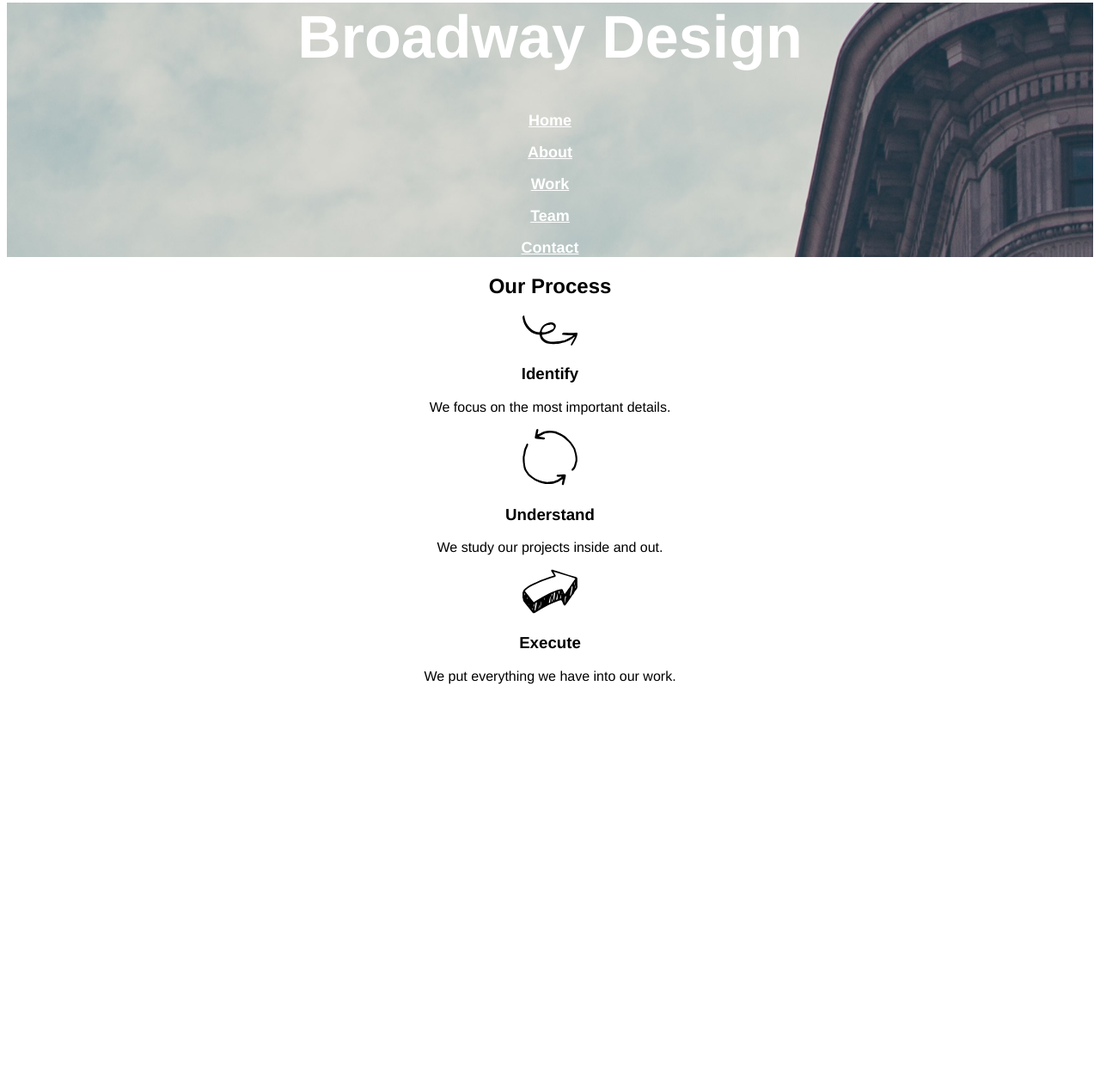
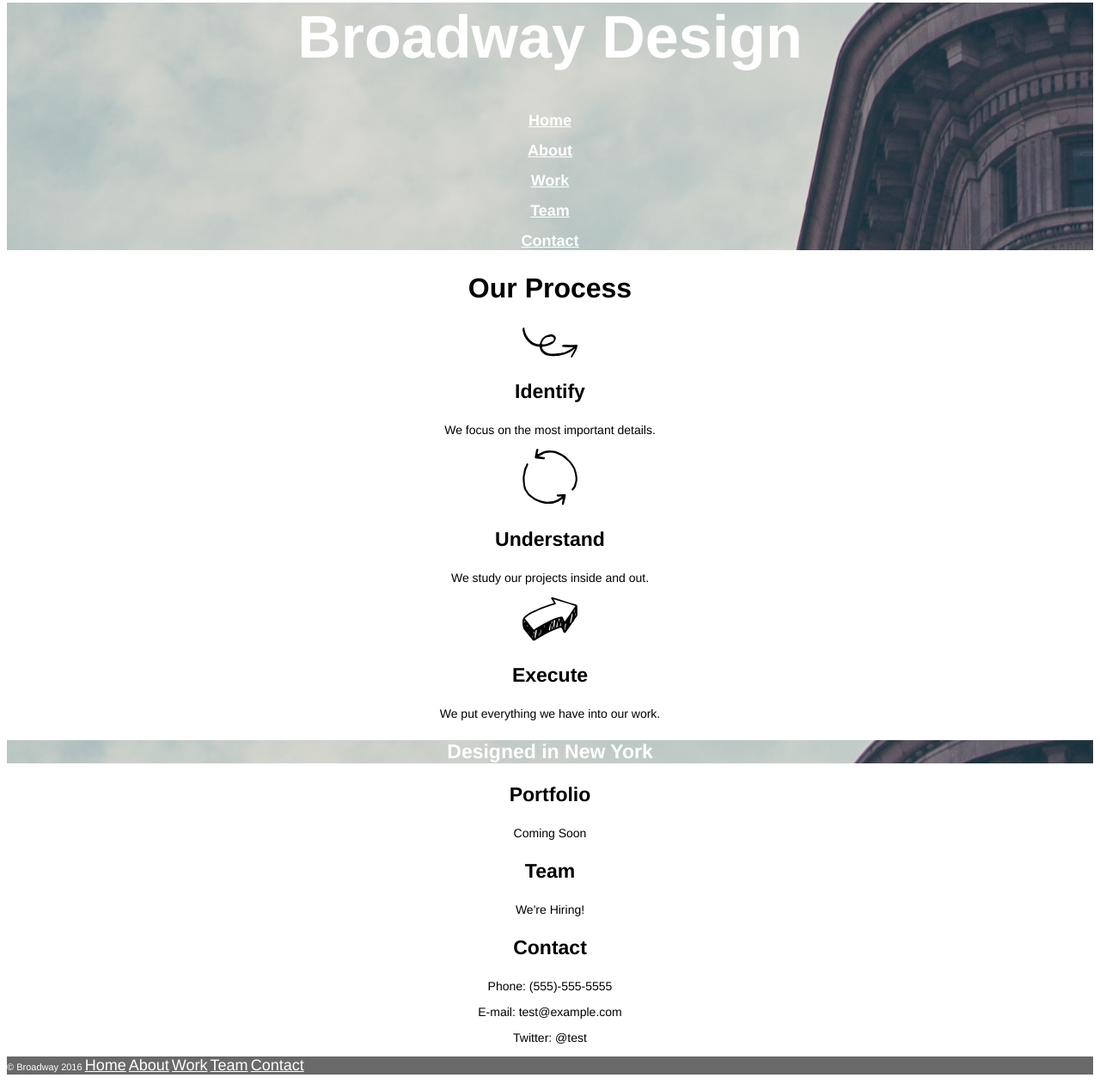
Before and after one commit to GeremySurigao/broadway, a plain HTML site: page index.html in a window 1280 px wide. Shown: the part 44-1305 px from the top of the page at 86% size. Before the commit the page ends 856 px from the top, so only its background shows below. Drawn offline with Linux system fonts and the light colour scheme.

Commit message:
Added footer, final page content and corrected links

```diff
--- a/index.html
+++ b/index.html
@@ -9,19 +9,19 @@
   <body>
 
     <!-- Navigation -->
-    <div class="navbar">
+    <div id="home">
       <h1>Broadway Design</h1>
       <nav>
-        <p><a href="#">Home</a></p>
-        <p><a href="#">About</a></p>
-        <p><a href="#">Work</a></p>
-        <p><a href="#">Team</a></p>
-        <p><a href="#">Contact</a></p>
+        <p><a href="#home">Home</a></p>
+        <p><a href="#process">About</a></p>
+        <p><a href="#portfolio">Work</a></p>
+        <p><a href="#team">Team</a></p>
+        <p><a href="#contact">Contact</a></p>
       </nav>
     </div>
 
   <!-- Our Process Section -->
-    <div class="process">
+    <div id="process">
       <h2>Our Process</h2>
       <p><img src="resources/images/identify.svg"></p>
       <h3>Identify</h3>
@@ -32,7 +32,39 @@
       <p><img src="resources/images/execute.svg"></p>
       <h3>Execute</h3>
       <p>We put everything we have into our work.</p>
+    </div>
 
+  <!-- Work/Portfolio Section -->
+    <h3 class="design">Designed in New York</h3>
+    <div id="portfolio">
+      <h3>Portfolio</h3>
+      <p>Coming Soon</p>
+    </div>
+
+  <!-- Team Section -->
+    <div id="team">
+      <h3>Team</h3>
+      <p>We're Hiring!</p>
+    </div>
+
+  <!-- Contact Section -->
+    <div id="contact">
+      <h3>Contact</h3>
+      <p>Phone: (555)-555-5555</p>
+      <p>E-mail: test@example.com</p>
+      <p>Twitter: @test</p>
+    </div>
+
+  <!-- Footer Section -->
+    <div class="footer">
+      <p>© Broadway 2016
+        <a href="#home">Home</a>
+        <a href="#process">About</a>
+        <a href="#portfolio">Work</a>
+        <a href="#team">Team</a>
+        <a href="#contact">Contact</a>
+      </p>
+    </div>
 
   </body>
 </html>
--- a/resources/css/style.css
+++ b/resources/css/style.css
@@ -3,17 +3,46 @@ body {
   text-align: center;
 }
 
-.navbar {
+#home {
   color: white;
   background-image: url("../images/the-flatiron-building.png");
   font-weight: bold;
 }
 
-.navbar h1 {
+#home h1 {
   font-size: 70px;
 }
 
-.navbar a {
+a {
   font-size: 18px;
   color: white;
 }
+
+h2 {
+  font-size: 32px;
+  font-weight: bold;
+}
+
+h3 {
+  font-size: 23px;
+  font-weight: bold;
+}
+
+h3.design {
+  color: white;
+  background-image: url("../images/the-flatiron-building.png");
+}
+
+p {
+  font-size: 14px;
+}
+
+.footer {
+  color: white;
+  background-color: dimgray;
+  text-align: left;
+}
+
+.footer p {
+  font-size: 11px;
+}
```
